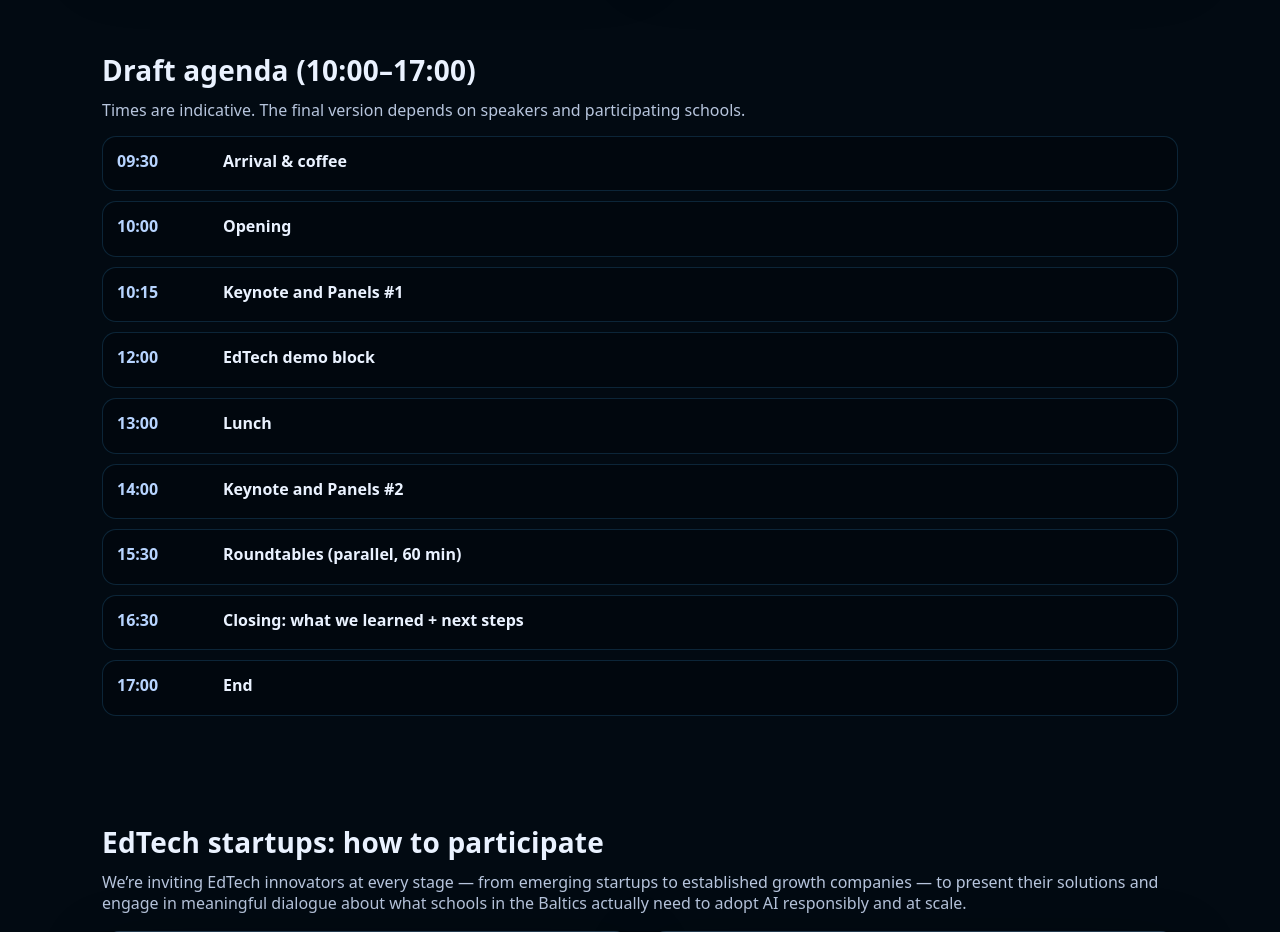
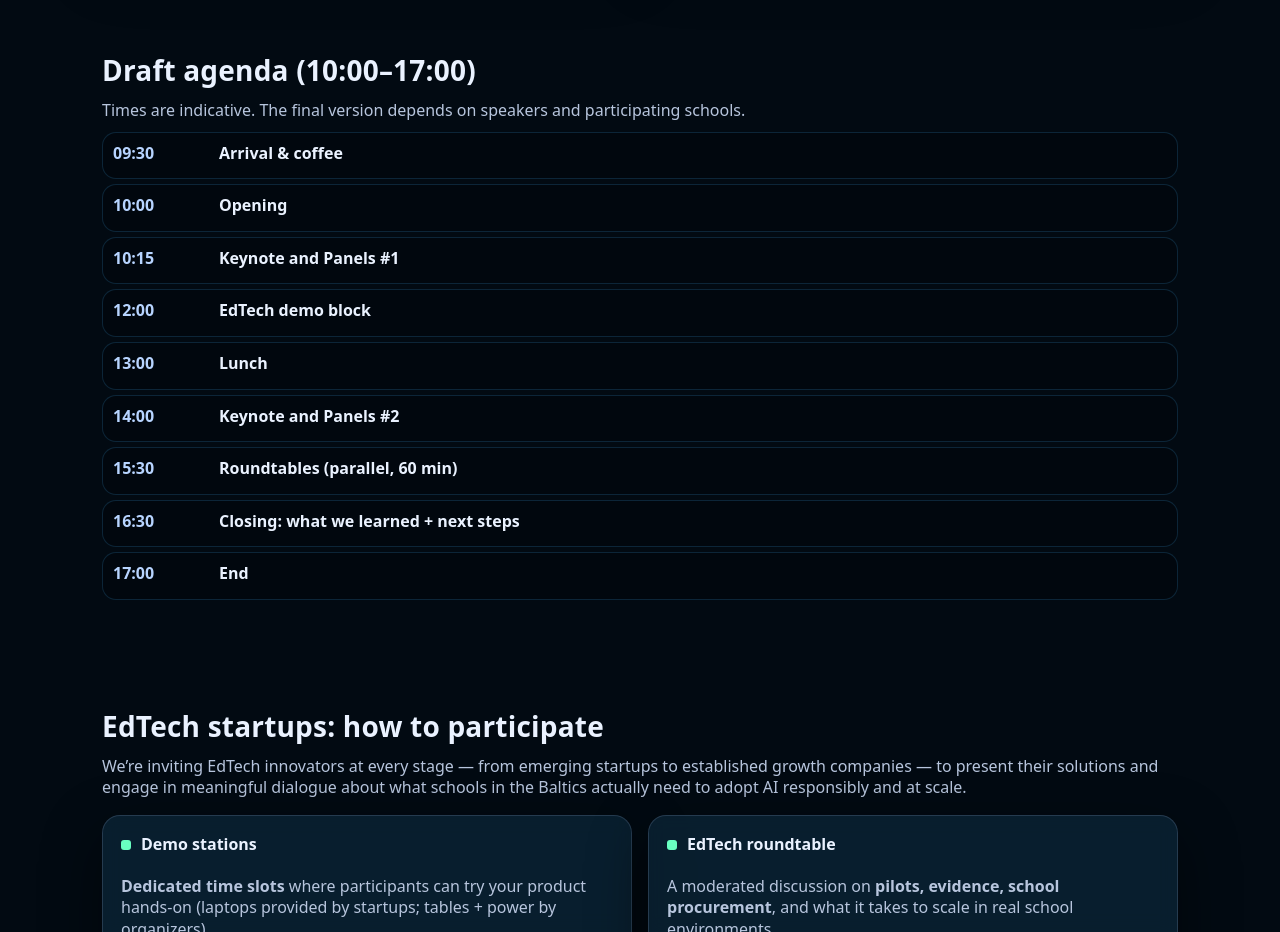
Before and after one commit to mospopovsa/Conference, a plain HTML site: page index.html in a window 1280 px wide. Shown: the part 2120-3052 px from the top of the page. Drawn offline with Linux system fonts and the light colour scheme.

Commit message:
Add files via upload

```diff
--- a/index.html
+++ b/index.html
@@ -156,10 +156,10 @@
     .tag .sq{width:10px; height:10px; border-radius:3px; background:var(--accent)}
     ul{margin:10px 0 0 18px; color:rgba(234,242,255,.86)}
     li{margin:6px 0}
-    .agenda{display:grid; gap:10px; margin-top:14px}
+    .agenda{display:grid; gap:5px; margin-top:10px}
     .slot{
       display:grid; grid-template-columns: 92px 1fr; gap:14px;
-      padding:14px 14px;
+      padding:10px 10px;
       border-radius:14px;
       border:1px solid rgba(16,49,70,.75);
       background: rgba(0,4,9,.35);
```
